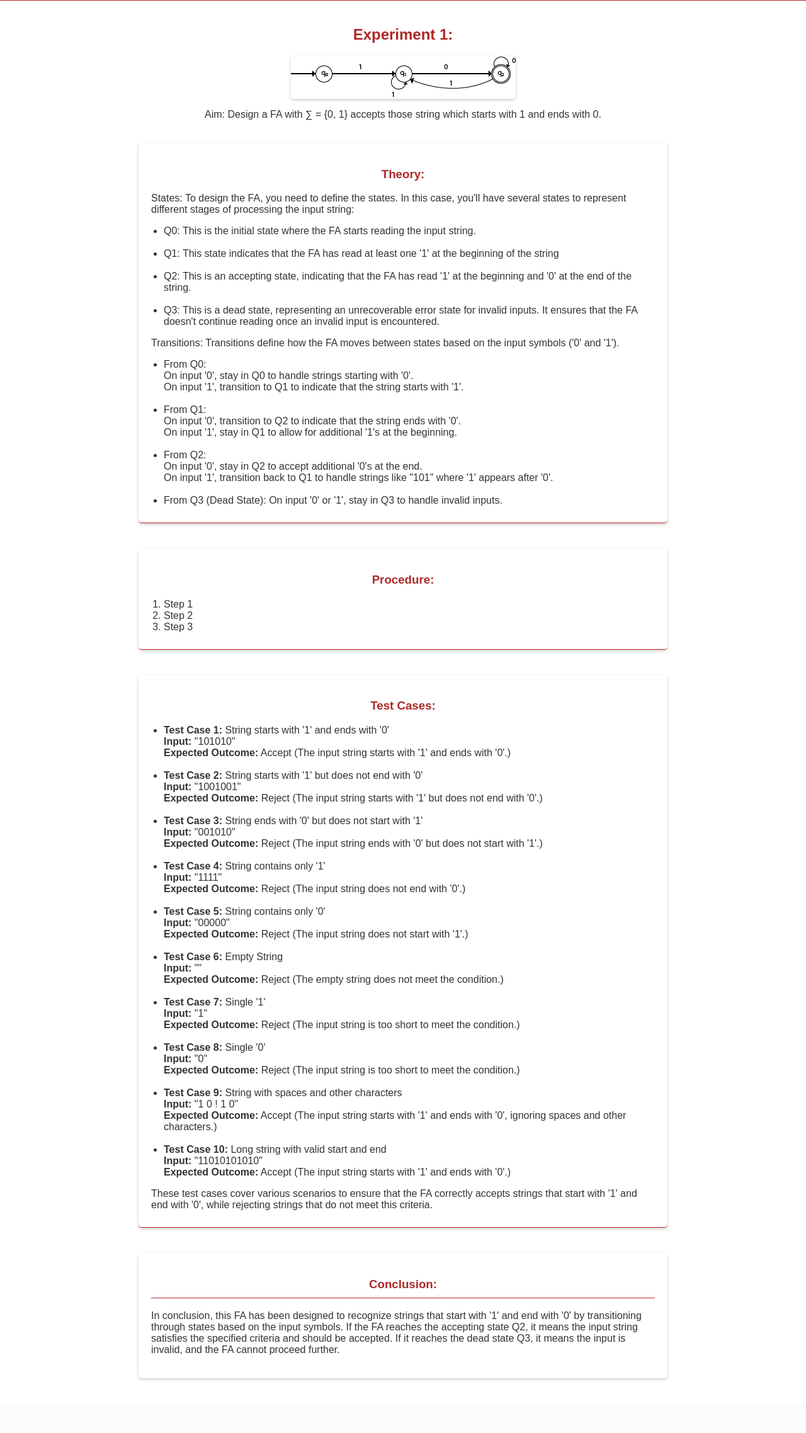
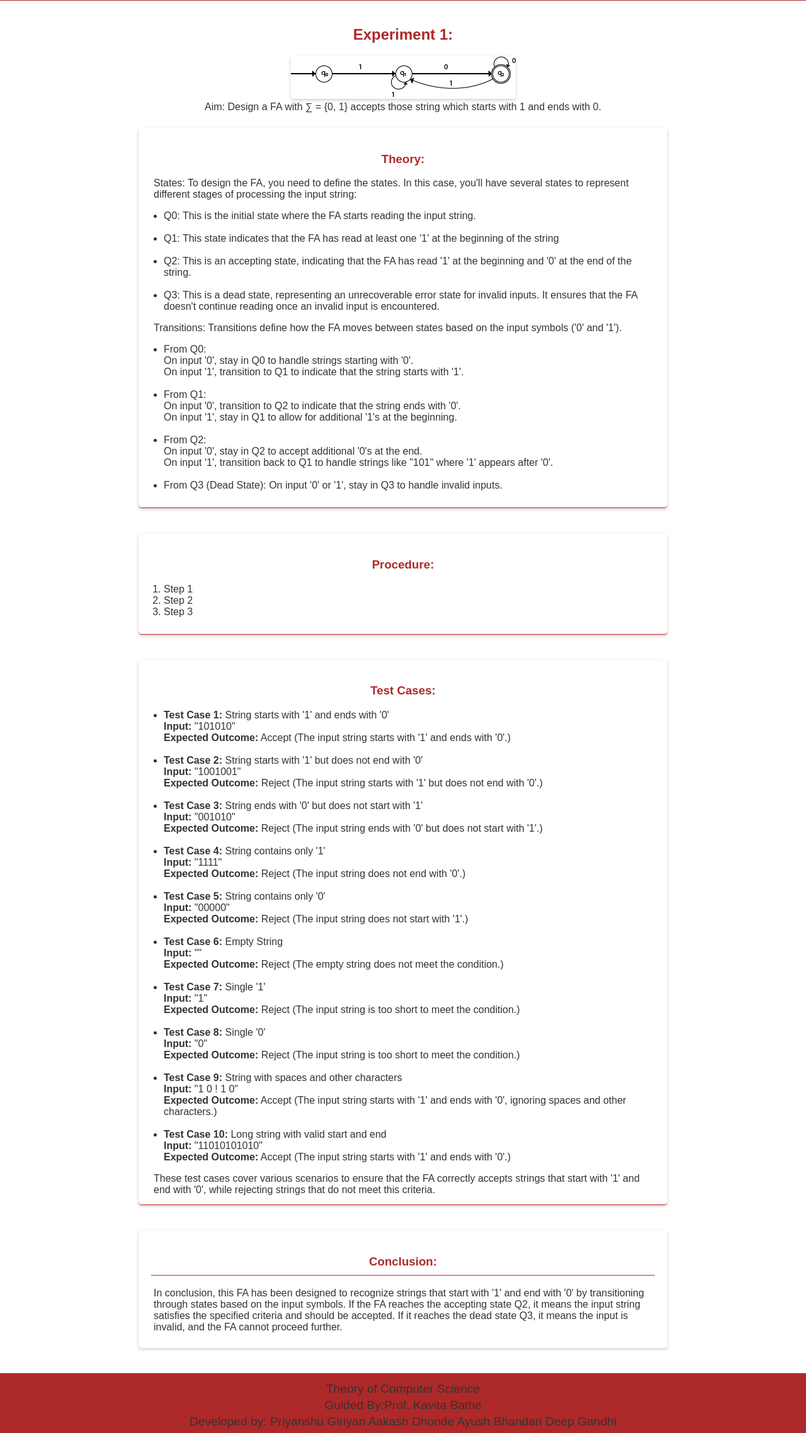
Before and after one commit to 21Ayush21/Tcsvlab, a Django app: page /Experiments/Experiment2/ in a window 1280 px wide. Shown: the part 176-2452 px from the top of the page at 63% size. Before the commit the page ends 2368 px from the top, so only its background shows below. Run offline with Django 4.2, Linux system fonts and the light colour scheme.

Commit message:
footer changes

```diff
--- a/minorproject/vlab/templates/vlab/1.html
+++ b/minorproject/vlab/templates/vlab/1.html
@@ -132,4 +132,5 @@
 
 
 </body>
+{% include 'vlab/footer.html' %}
 </html>
--- a/minorproject/vlab/templates/vlab/experiment1.html
+++ b/minorproject/vlab/templates/vlab/experiment1.html
@@ -57,4 +57,5 @@
 
 
 </body>
+{% include 'vlab/footer.html' %}
 </html>
--- a/minorproject/vlab/templates/vlab/footer.html
+++ b/minorproject/vlab/templates/vlab/footer.html
@@ -16,7 +16,7 @@
 
 <style>
     footer{
-        position: fixed;
+        position: relative;
         bottom: 0;
         height: 75px;
         left: 0;
```
